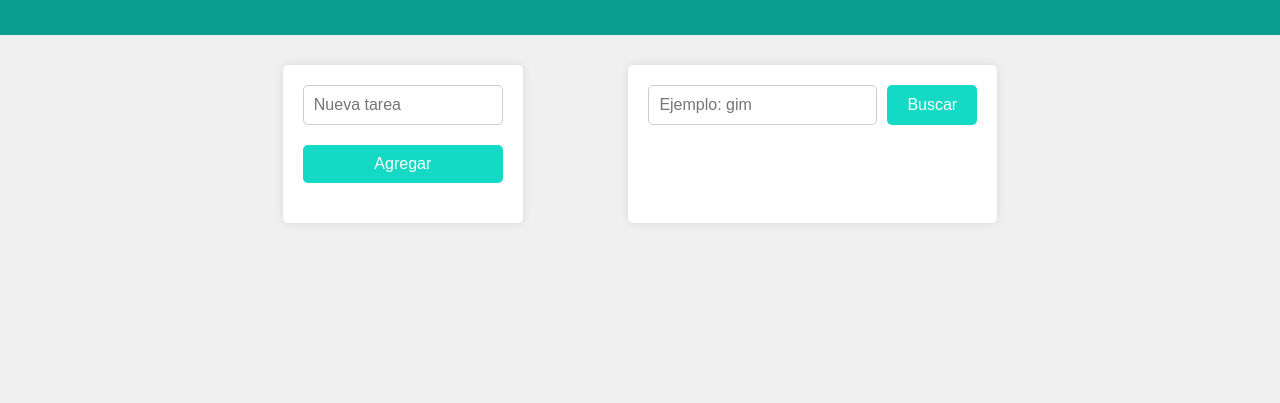
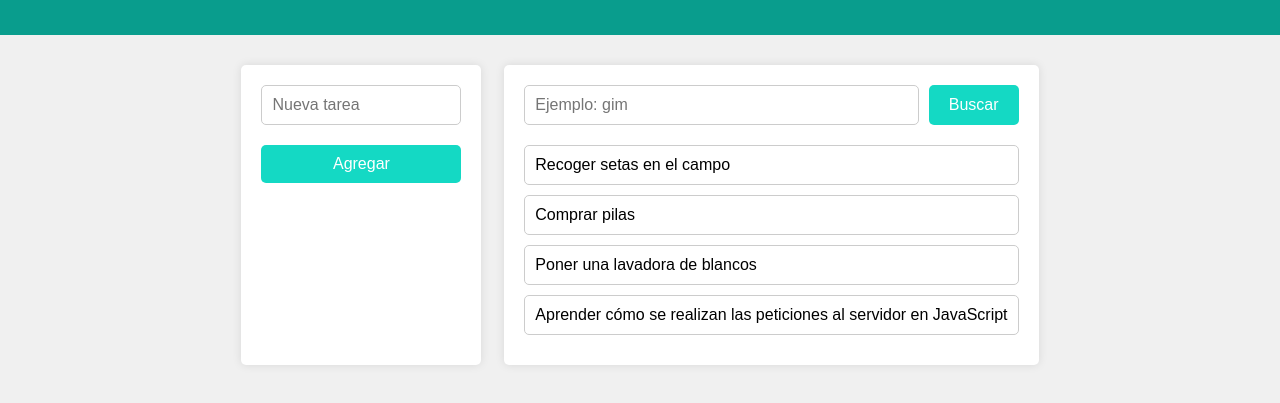
Before and after one commit to Queralt-Chan/Promo-V-module-2-pair-Y1-Adatask, a plain HTML site: page index.html in a window 1280 px wide. Shown: the part 115-518 px from the top of the page. Drawn offline with nearby package versions, Linux system fonts and the light colour scheme.

Commit message:
class inner HTML tasks

```diff
--- a/index.html
+++ b/index.html
@@ -24,8 +24,14 @@
             <input type="text" class="task-input js-text-task-filter" placeholder="Ejemplo: gim">
             <button class="add-task-btn js-btn-filter">Buscar</button>
         </form>
-        <ul class="task-list">
-            <!-- Aquí se mostrarán las tareas -->
-        </ul>
+        <ul class="task-list"></ul>
     </section>
     </main>
+
+
+
+    <script src="./js/main.js"></script>
+    <script src="https://cdnjs.cloudflare.com/ajax/libs/uuid/8.3.2/uuidv4.min.js"></script>
+
+</body>
+</html>
--- a/js/main.js
+++ b/js/main.js
@@ -0,0 +1,21 @@
+'use strict';
+
+const tasksList  = document.querySelector('.task-list');
+
+const tasks = [
+    { name: 'Recoger setas en el campo', completed: true },
+    { name: 'Comprar pilas', completed: true },
+    { name: 'Poner una lavadora de blancos', completed: true },
+    {
+      name: 'Aprender cómo se realizan las peticiones al servidor en JavaScript',
+      completed: false,
+    },
+];
+
+for (const itemTask of tasks) {
+    tasksList.innerHTML += `<li>${itemTask.name}</li>`;
+}
+
+//Cómo poner el checkbox dentro del HTML
+// const checkbox = document.createElement("input");
+// checkbox.type = "checkbox";
```
